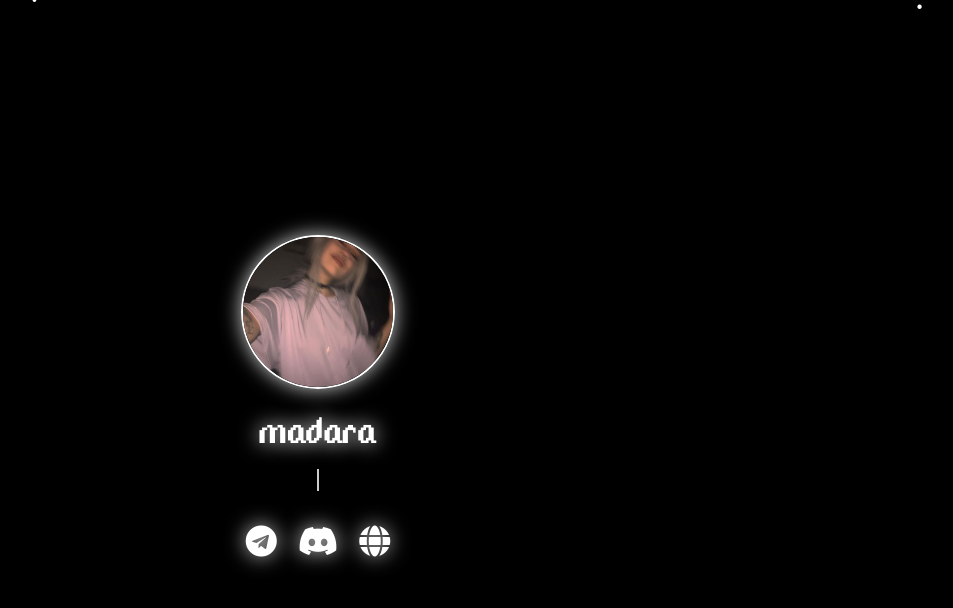
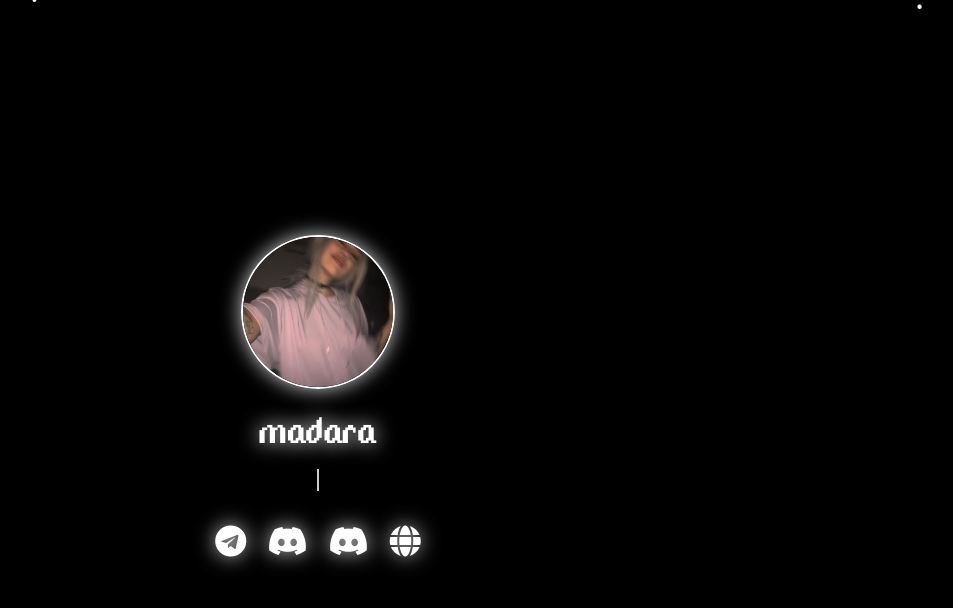
Before and after one commit to fsjadfkhjsakdf/takun, a plain HTML site: page madara/index.html in a window 1280 px wide. Both pictures are taken after a click on the element "CLICK ME". Shown: the whole page, without its empty margins (322-1275 px from the left). Drawn offline with Linux system fonts and the light colour scheme.

Commit message:
Update index.html

```diff
--- a/madara/index.html
+++ b/madara/index.html
@@ -119,7 +119,8 @@
         <div class="dabox">
             <a href="https://t.me/spazmic"><button><i class="fab fa-telegram telegram-icon"></i></button></a>
             <a href="https://discord.gg/disciples"><button><i class="fab fa-discord discord-icon"></i></button></a>
-            <a href="https://doxbin.com/user/TheRealMadara"><button><i class="fa fa-globe globe-icon" aria-hidden="true"></i></button></a>
+            <a href="https://discord.gg/cuddles"><button><i class="fab fa-discord discord-icon"></i></button></a>
+            <a href="https://doxbin.com/user/bitcoingirl"><button><i class="fa fa-globe globe-icon" aria-hidden="true"></i></button></a>
         </div>
     </div>
 
```
